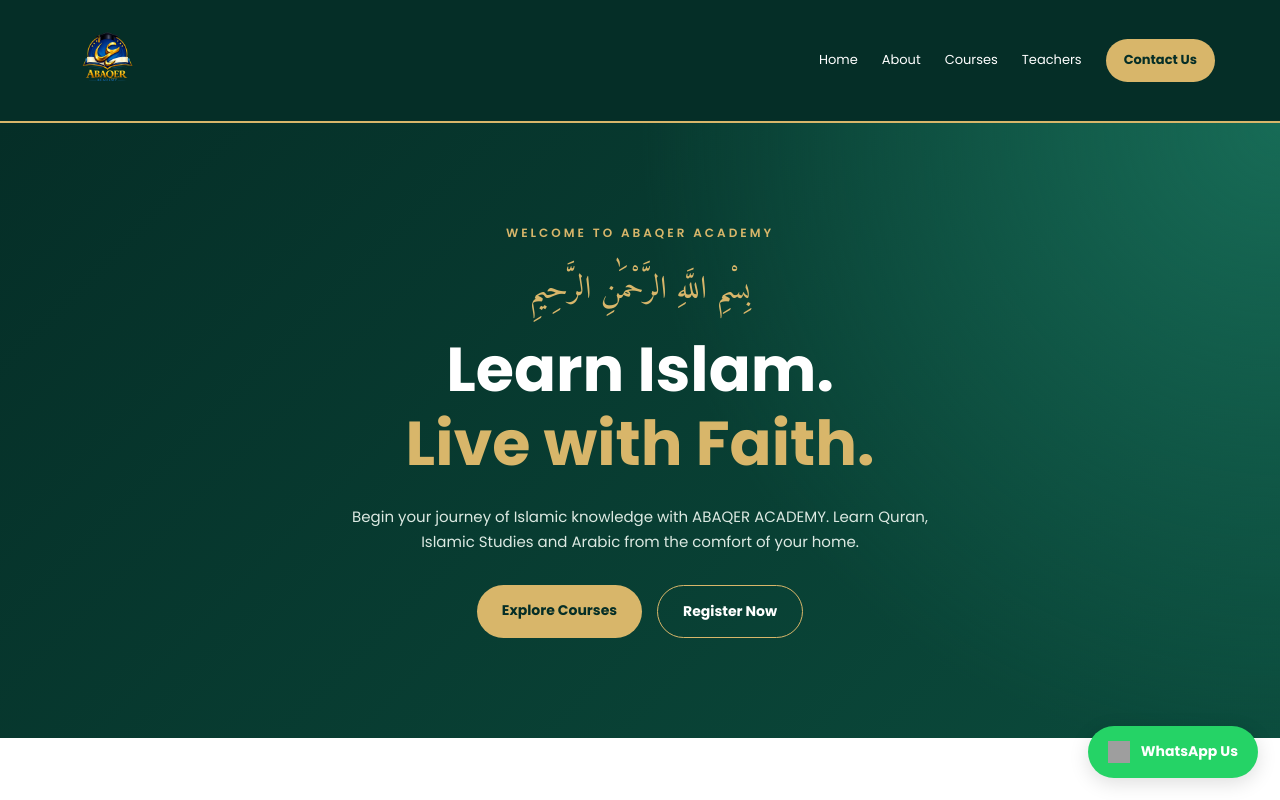
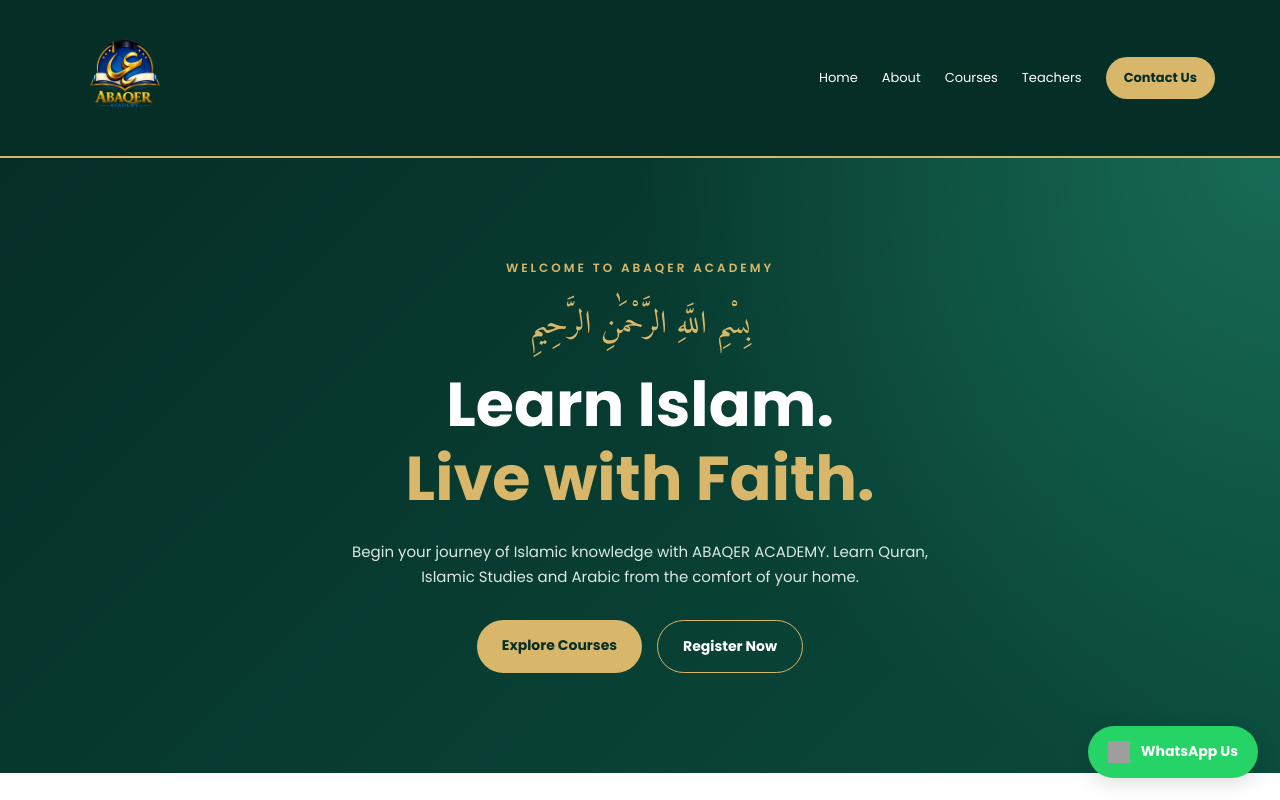
Before and after one commit to MOHAMEDARSHAD1314/ABAQER-ACADEMY, a plain HTML site: page index.html in a window 1280 px wide. Shown: the top 800 px of the page. Drawn offline with Linux system fonts and the light colour scheme; grey boxes are pictures that could not be loaded.

Commit message:
Update index.html

```diff
--- a/index.html
+++ b/index.html
@@ -487,9 +487,10 @@
       }
     }
  .academy-logo {
-  height: 85px;
-  width: auto;
-  object-fit: contain;
+  height: 120px;
+width: auto;
+max-width: 250px;
+object-fit: contain;
   display: block;
 }
   </style>
```
